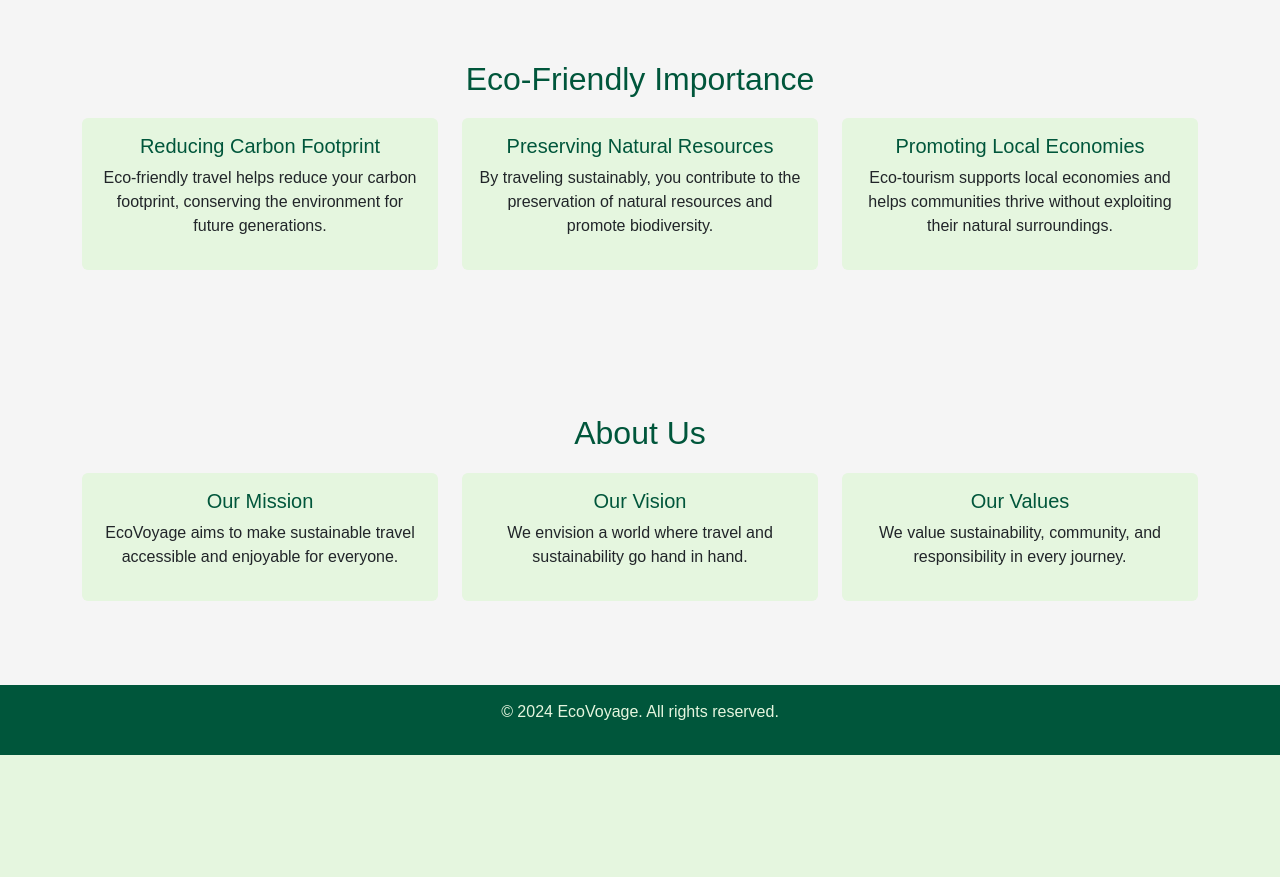
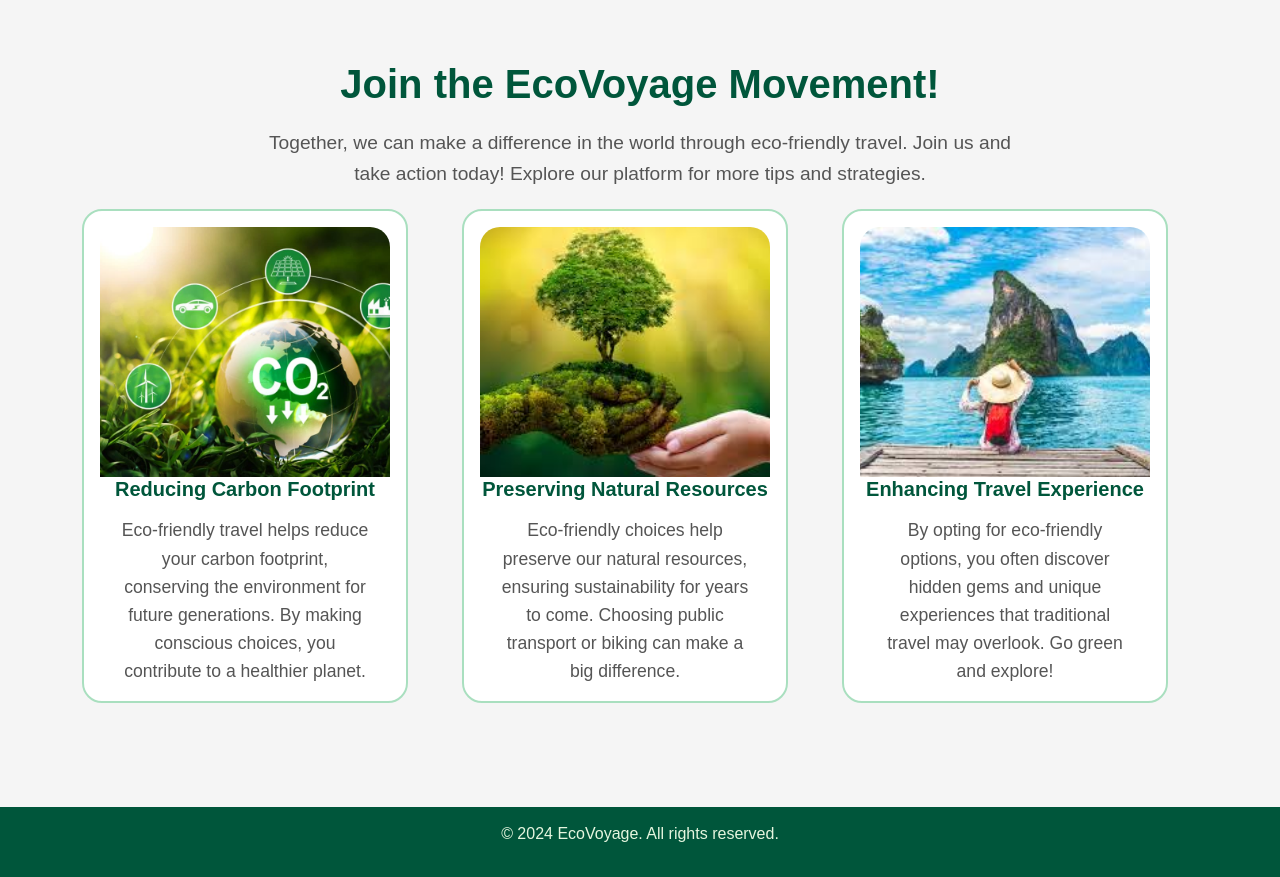
Before and after one commit to Mayank-711/EcoVoyage, a Django app: page / in a window 1280 px wide. Shown: the part 800-1677 px from the top of the page. Before the commit the page ends 1555 px from the top, so only its background shows below. Run offline with Django 5.2, Linux system fonts and the light colour scheme.

Commit message:
whyecoovoyage

```diff
--- a/templates/authapp/home.html
+++ b/templates/authapp/home.html
@@ -18,6 +19,8 @@
             --green-accent: #27AE60;
             --text-color: #E5F6DF;
             --highlight-text: #FAFAFA;
+            --card-bg: #FFFFFF;
+            --card-border: #A9DFBF;
         }
 
         /* Body and Global Styling */
@@ -131,25 +133,78 @@
             text-align: center;
         }
 
-        .section h2 {
+        /* Eco-Friendly Importance Section Header Styling */
+        .section h1 {
             color: var(--green-primary);
             margin-bottom: 20px;
+            font-size: 2.5rem; /* Font size for the main header */
+            font-weight: bold; /* Bold font weight */
+            text-align: center; /* Center align the header */
+        }
+
+        /* Eco-Friendly Importance Section Paragraph Styling */
+        .section p {
+            color: #555; /* Darker text color for contrast */
+            font-size: 1.2rem; /* Slightly larger font size for readability */
+            line-height: 1.6; /* Increased line height for better spacing */
+            max-width: 800px; /* Max width for paragraph */
+            margin: 0 auto; /* Center the paragraph */
+            padding: 0 20px; /* Padding for left and right */
         }
 
         /* Cards */
         .card {
-            background-color: var(--green-light);
-            border: none;
-            transition: transform 0.3s, box-shadow 0.3s;
+            background-color: var(--card-bg);
+            border: 2px solid var(--card-border);
+            border-radius: 20px; /* Increased curvature */
+            transition: transform 0.3s, box-shadow 0.3s, background-color 0.3s;
+            opacity: 0;
+            animation: fadeIn 0.5s forwards;
+            overflow: hidden; /* Ensures the image corners are curved */
+            text-align: center; /* Align text to the center */
+            margin: 20px 0;
+            margin-right: 30px; /* Margin between cards */
         }
 
         .card:hover {
             transform: scale(1.05);
-            box-shadow: 0 8px 16px rgba(0, 0, 0, 0.2);
+            box-shadow: 0 8px 16px rgba(0, 0, 0, 0.3);
+            background-color: var(--green-accent);
+        }
+
+        .card img {
+            height: 250px; /* Increased image height */
+            width: 100%; /* Ensure image fills the card width */
+            object-fit: cover;
+            border-top-left-radius: 20px; /* Match card radius */
+            border-top-right-radius: 20px; /* Match card radius */
         }
 
         .card h5 {
             color: var(--green-primary);
+            font-weight: bold;
+            margin-bottom: 15px; /* Added space between heading and content */
+        }
+
+        .card p {
+            color: #555;
+            font-size: 1.1rem;
+        }
+
+        .row {
+            justify-content: center; /* Center the cards */
+        }
+
+        @keyframes fadeIn {
+            from {
+                opacity: 0;
+                transform: translateY(20px);
+            }
+
+            to {
+                opacity: 1;
+                transform: translateY(0);
+            }
         }
 
         /* Footer Styling */
@@ -176,7 +233,7 @@
                         <a class="nav-link" href="#about">About Us</a>
                     </li>
                     <li class="nav-item">
-                        <a class="nav-link" href="#eco-importance">Eco-Friendly Importance</a>
+                        <a class="nav-link" href="#eco-importance">Why-EcoVoyage</a>
                     </li>
                     <li class="nav-item">
                         <a class="nav-link" href="{% url 'login' %}">Login</a>
@@ -190,7 +247,7 @@
     <section class="video-container">
         <div class="overlay-text">
             <div>Small steps on your journey, big steps for the planet.</div>
-            <div class="welcome-text">Welcome to EcoVoyage!!</div> <!-- New welcome subtext -->
+            <div class="welcome-text">Welcome to EcoVoyage!!</div>
         </div>
         <video autoplay muted loop>
             <source src="{% static 'videos/LandingPage.mp4' %}" type="video/mp4">
@@ -201,67 +258,46 @@
 
     <!-- Eco-Friendly Importance Section -->
     <section id="eco-importance" class="section">
-        <h2>Eco-Friendly Importance</h2>
         <div class="container">
             <div class="row">
-                <div class="col-md-4 mb-4">
-                    <div class="card p-3">
+                <div class="col-12">
+                    <h1>Join the EcoVoyage Movement!</h1>
+                    <p>Together, we can make a difference in the world through eco-friendly travel. Join us and take action today! Explore our platform for more tips and strategies.</p>
+                </div>
+                <div class="col-md-4 mb-4 d-flex"> <!-- Added d-flex -->
+                    <div class="card flex-fill p-3"> <!-- Added flex-fill -->
+                        <img src="{% static 'images/reduceco2.jpg' %}" class="card-img-top" alt="Reducing Carbon Footprint">
                         <h5>Reducing Carbon Footprint</h5>
-                        <p>Eco-friendly travel helps reduce your carbon footprint, conserving the environment for future generations.</p>
+                        <p>Eco-friendly travel helps reduce your carbon footprint, conserving the environment for future generations. By making conscious choices, you contribute to a healthier planet.</p>
                     </div>
                 </div>
-                <div class="col-md-4 mb-4">
-                    <div class="card p-3">
+                <div class="col-md-4 mb-4 d-flex"> <!-- Added d-flex -->
+                    <div class="card flex-fill p-3"> <!-- Added flex-fill -->
+                        <img src="{% static 'images/prenatre.jpeg' %}" class="card-img-top" alt="Preserving Natural Resources">
                         <h5>Preserving Natural Resources</h5>
-                        <p>By traveling sustainably, you contribute to the preservation of natural resources and promote biodiversity.</p>
+                        <p>Eco-friendly choices help preserve our natural resources, ensuring sustainability for years to come. Choosing public transport or biking can make a big difference.</p>
                     </div>
                 </div>
-                <div class="col-md-4 mb-4">
-                    <div class="card p-3">
-                        <h5>Promoting Local Economies</h5>
-                        <p>Eco-tourism supports local economies and helps communities thrive without exploiting their natural surroundings.</p>
+                <div class="col-md-4 mb-4 d-flex"> <!-- Added d-flex -->
+                    <div class="card flex-fill p-3"> <!-- Added flex-fill -->
+                        <img src="{% static 'images/enhtraex.jpeg' %}" class="card-img-top" alt="Enhancing Travel Experience">
+                        <h5>Enhancing Travel Experience</h5>
+                        <p>By opting for eco-friendly options, you often discover hidden gems and unique experiences that traditional travel may overlook. Go green and explore!</p>
                     </div>
                 </div>
             </div>
         </div>
     </section>
 
-    <!-- About Us Section -->
-    <section id="about" class="section">
-        <h2>About Us</h2>
-        <div class="container">
-            <div class="row">
-                <div class="col-md-4 mb-4">
-                    <div class="card p-3">
-                        <h5>Our Mission</h5>
-                        <p>EcoVoyage aims to make sustainable travel accessible and enjoyable for everyone.</p>
-                    </div>
-                </div>
-                <div class="col-md-4 mb-4">
-                    <div class="card p-3">
-                        <h5>Our Vision</h5>
-                        <p>We envision a world where travel and sustainability go hand in hand.</p>
-                    </div>
-                </div>
-                <div class="col-md-4 mb-4">
-                    <div class="card p-3">
-                        <h5>Our Values</h5>
-                        <p>We value sustainability, community, and responsibility in every journey.</p>
-                    </div>
-                </div>
-            </div>
-        </div>
-    </section>
 
-    <!-- Footer Section -->
+    <!-- Footer -->
     <footer class="footer">
-        <div class="container">
-            <p>&copy; 2024 EcoVoyage. All rights reserved.</p>
-        </div>
+        <p>&copy; 2024 EcoVoyage. All rights reserved.</p>
     </footer>
 
-    <!-- Bootstrap JS -->
+    <!-- Bootstrap JS (optional) -->
     <script src="https://cdn.jsdelivr.net/npm/@popperjs/core@2.11.6/dist/umd/popper.min.js"></script>
     <script src="https://cdn.jsdelivr.net/npm/bootstrap@5.3.0-alpha1/dist/js/bootstrap.min.js"></script>
 </body>
+
 </html>
```
Also changed, not shown: other parts of templates/authapp/home.html (+26 -24 lines), static/images/enhtraex.jpeg (added), static/images/prenatre.jpeg (added), static/images/quote1.jpg (deleted), static/images/quote2.jpg (deleted), static/images/quote3.jpg (deleted), static/images/reduceco2.jpg (added).
